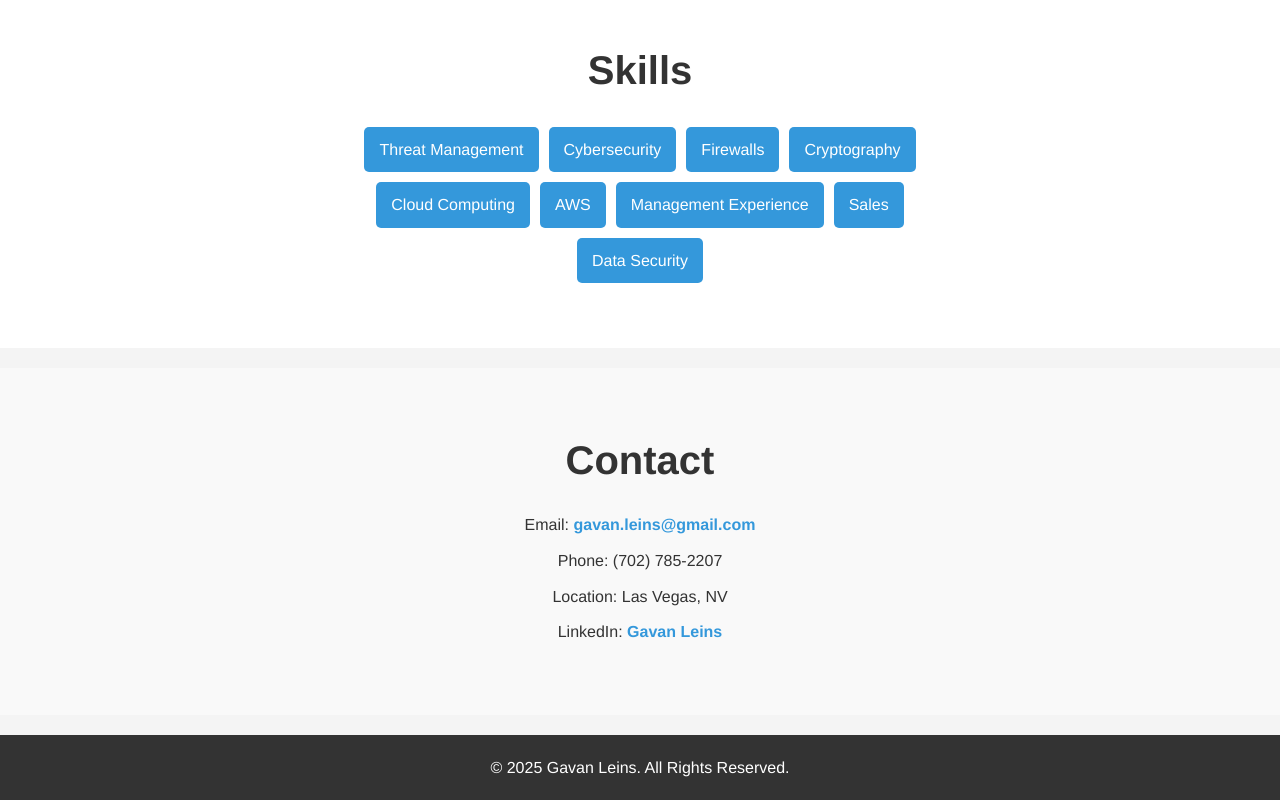
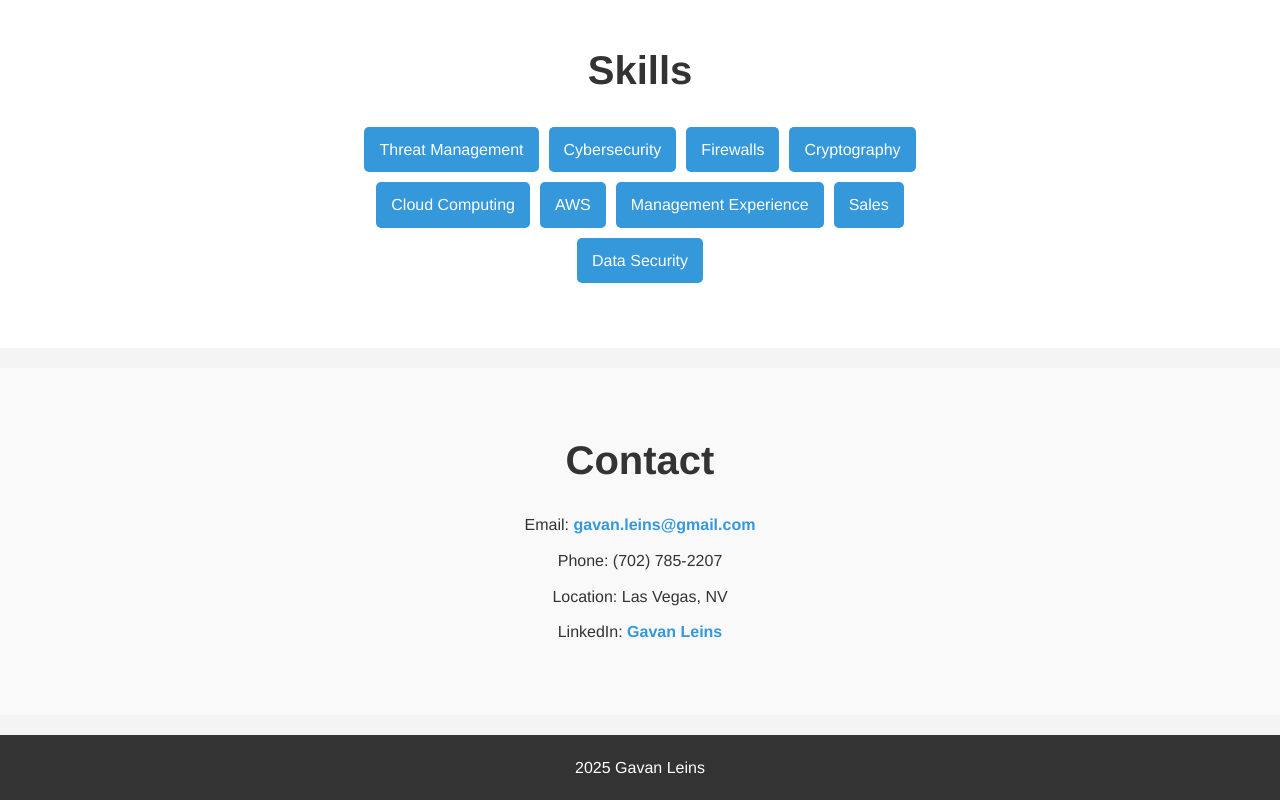
Before and after one commit to gavanleins/gavanleins.github.io, a plain HTML site: page index.html in a window 1280 px wide. Shown: the part 3297-4097 px from the top of the page. Drawn offline with Linux system fonts and the light colour scheme.

Commit message:
Update index.html

```diff
--- a/index.html
+++ b/index.html
@@ -126,7 +126,7 @@
   </section>
 
   <footer>
-    <p>&copy; 2025 Gavan Leins. All Rights Reserved.</p>
+    <p>2025 Gavan Leins</p>
   </footer>
 
   <script src="script.js"></script>
```
